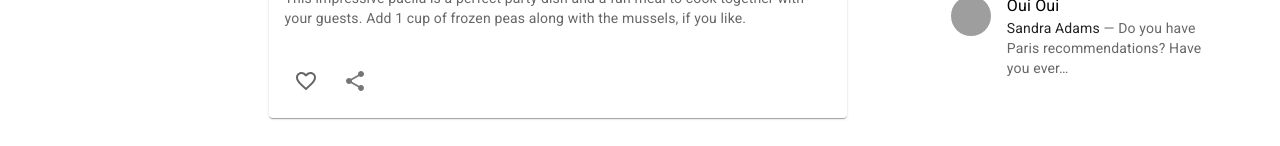
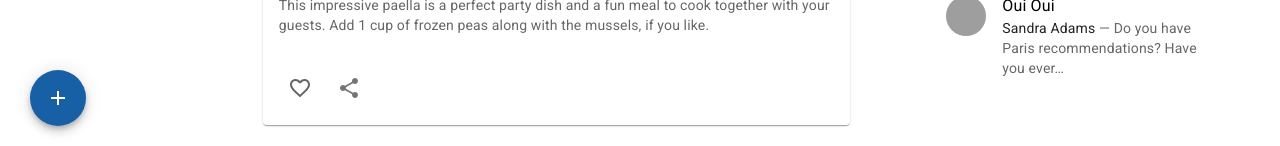
Before and after one commit to cloki0610/React-MUI, a React (Create React App) app: page / in a window 1280 px wide. Shown: the part 654-800 px from the top of the page. Built offline with nearby package versions, Linux system fonts and the light colour scheme; grey boxes are pictures that could not be loaded.

Commit message:
Complete Add component

```diff
--- a/src/App.tsx
+++ b/src/App.tsx
@@ -1,20 +1,23 @@
 import { useState } from "react";
+import { Box, Stack } from "@mui/material";
+
 import Sidebar from "./components/Sidebar";
 import Feed from "./components/Feed";
 import Rightbar from "./components/Rightbar";
 import Navbar from "./components/Navbar";
-import { Box, Stack } from "@mui/material";
+import Add from "./components/Add";
 
 const App = () => {
   const [mode, setMode] = useState<string>("light");
   return (
     <Box>
       <Navbar />
-      <Stack direction="row" spacing={2} justify-content="space-between">
+      <Stack direction="row" spacing={1} justify-content="center">
         <Sidebar setMode={setMode} mode={mode} />
         <Feed />
         <Rightbar />
       </Stack>
+      <Add />
     </Box>
   );
 };
--- /dev/null
+++ b/src/components/Add.tsx
@@ -0,0 +1,102 @@
+import { useState } from "react";
+import {
+  Fab,
+  Modal,
+  Tooltip,
+  Box,
+  Typography,
+  Avatar,
+  TextField,
+  Stack,
+  ButtonGroup,
+  Button,
+} from "@mui/material";
+import AddIcon from "@mui/icons-material/Add";
+import styled from "@emotion/styled";
+import {
+  DateRange,
+  EmojiEmotions,
+  Image,
+  PersonAdd,
+  VideoCameraBack,
+} from "@mui/icons-material";
+
+const StyledModal = styled(Modal)({
+  display: "flex",
+  justifyContent: "center",
+  alignItems: "center",
+});
+
+const UserBox = styled(Box)(({ theme }) => ({
+  display: "flex",
+  alignItems: "center",
+  gap: "10px",
+  marginBottom: "20px",
+}));
+
+const Add = () => {
+  const [open, setOpen] = useState(false);
+  return (
+    <>
+      <Tooltip
+        title="Delete"
+        onClick={(e) => setOpen(true)}
+        sx={{
+          position: "fixed",
+          bottom: 20,
+          left: { xs: "calc(50% - 25px)", md: 30 },
+        }}
+      >
+        <Fab color="primary" aria-label="add">
+          <AddIcon />
+        </Fab>
+      </Tooltip>
+      <StyledModal
+        open={open}
+        onClose={(e) => setOpen(false)}
+        aria-labelledby="modal-modal-title"
+        aria-describedby="modal-modal-description"
+      >
+        <Box width={400} height={280} bgcolor="white" p={3} borderRadius={5}>
+          <Typography variant="h6" color="grey" textAlign="center">
+            Create Post
+          </Typography>
+          <UserBox>
+            <Avatar
+              src="https://i.imgur.com/bt3nvMM.jpg"
+              sx={{ width: 30, height: 30 }}
+            />
+            <Typography fontWeight={500} sx={{ display: "inline-block" }}>
+              Loki.C
+            </Typography>
+          </UserBox>
+          <TextField
+            id="outlined-multiline-static"
+            multiline
+            rows={3}
+            placeholder="What's on your mind?"
+            sx={{ width: "100%" }}
+          />
+          <Stack direction="row" gap={1} mt={2} mb={3}>
+            <EmojiEmotions />
+            <Image />
+            <VideoCameraBack />
+            <PersonAdd />
+          </Stack>
+          <ButtonGroup
+            fullWidth
+            variant="contained"
+            aria-label="outlined primary button group"
+          >
+            <Button>Post</Button>
+            <Button sx={{ width: "100px" }}>
+              <DateRange />
+            </Button>
+          </ButtonGroup>
+        </Box>
+      </StyledModal>
+    </>
+  );
+};
+
+export default Add;
--- a/tsconfig.json
+++ b/tsconfig.json
@@ -6,7 +6,7 @@
     "skipLibCheck": true,
     "esModuleInterop": true,
     "allowSyntheticDefaultImports": true,
-    "strict": false,
+    "strict": true,
     "forceConsistentCasingInFileNames": true,
     "noFallthroughCasesInSwitch": true,
     "module": "esnext",
```
